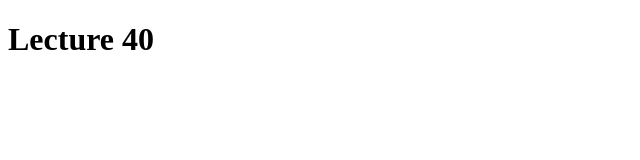
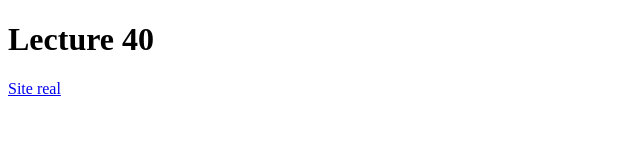
Before and after one commit to WLLCNI/WLLCNI.github.io, a plain HTML site: page index.html in a window 1280 px wide. Shown: the full height of the page, 0-640 px from the left. Drawn offline with Linux system fonts and the light colour scheme.

Commit message:
Link pra INDEX

```diff
--- a/index.html
+++ b/index.html
@@ -9,6 +9,7 @@
 
 <body>
 	<h1>Lecture 40</h1>
+	<a href="Backup/index.html">Site real</a>
 
 <script src="script.js"></script>
 
```
